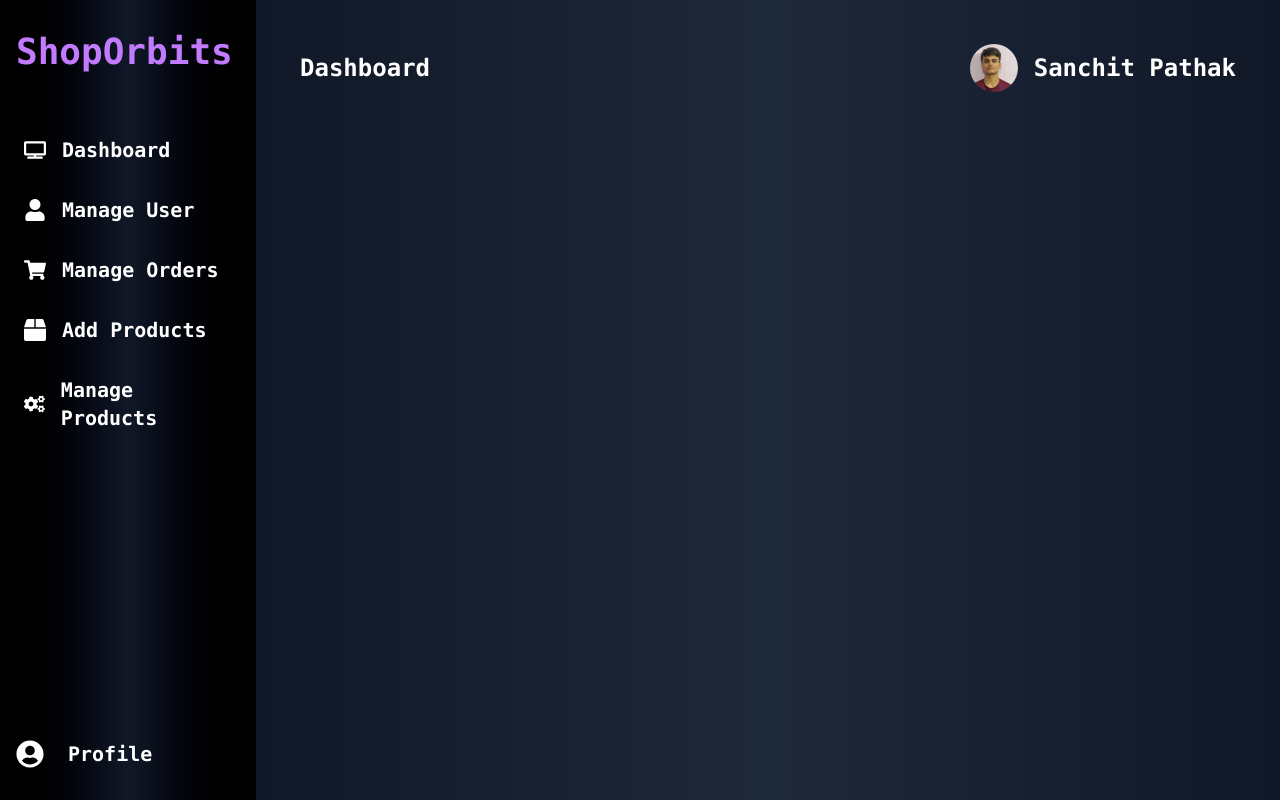
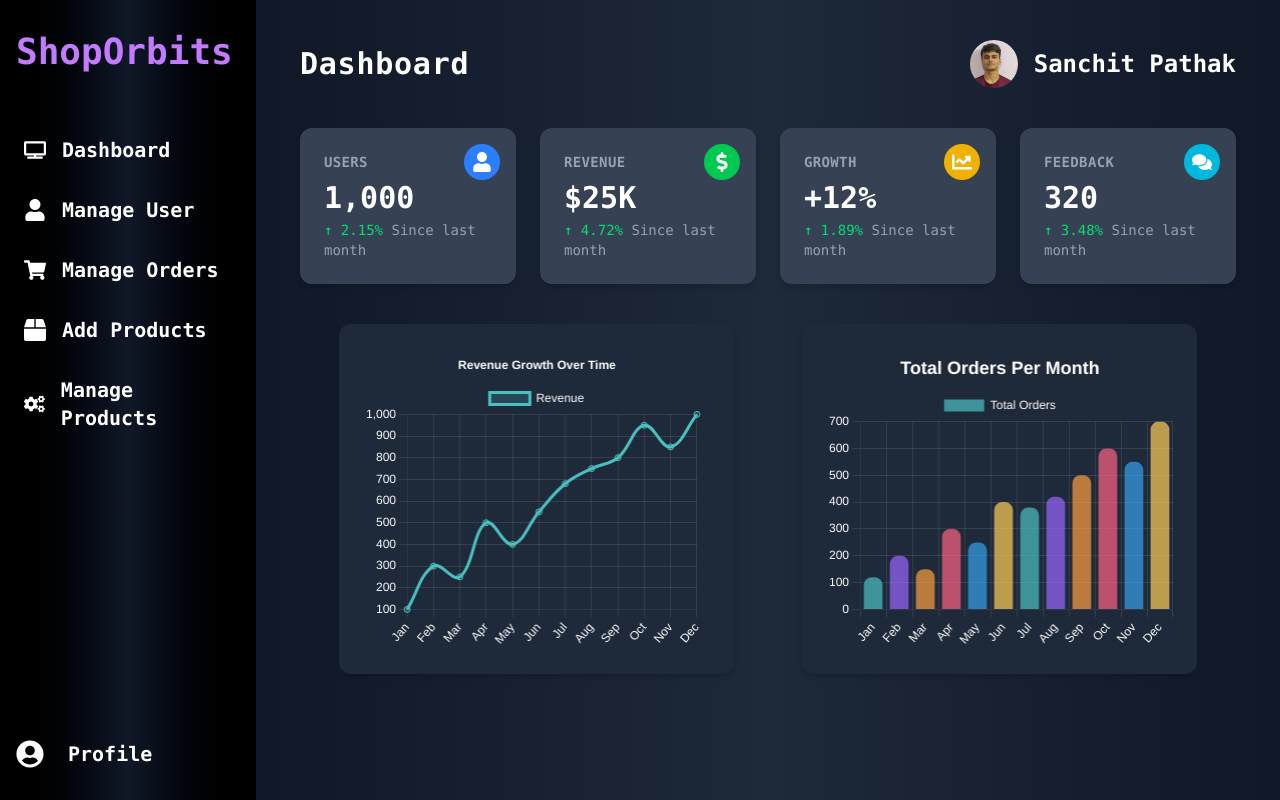
Before and after one commit to zenorbits/E-Commerce-App-Real-, a React app in the folder Frontend/: page /admin/dashboard in a window 1280 px wide. Built offline with nearby package versions, Linux system fonts and the light colour scheme; the HTML template or start-up script is replaced by a standard one.

Commit message:
Dashboard Ui complete

```diff
--- a/Frontend/package.json
+++ b/Frontend/package.json
@@ -16,8 +16,10 @@
     "@reduxjs/toolkit": "^2.11.2",
     "@tailwindcss/vite": "^4.1.18",
     "axios": "^1.13.2",
+    "chart.js": "^4.5.1",
     "motion": "^12.24.12",
     "react": "^19.2.0",
+    "react-chartjs-2": "^5.3.1",
     "react-dom": "^19.2.0",
     "react-icons": "^5.5.0",
     "react-redux": "^9.2.0",
--- a/Frontend/src/components/admin/AdminPage.jsx
+++ b/Frontend/src/components/admin/AdminPage.jsx
@@ -7,13 +7,12 @@ const AdminDashboard = () => {
   return (
     <div>
       <main>
-        <div className="sidebar flex">
-          {/* Sidebar */}
-          <AdminSidebar />
+        {/* Sidebar */}
+        <AdminSidebar />
 
-          {/* Main Content */}
+        {/* Main content wrapper */}
+        <div className=" lg:ml-64">
           <Routes>
-            {/* Use path instead of to */}
             <Route path="dashboard" element={<Dashboard />} />
           </Routes>
         </div>
--- a/Frontend/src/components/admin/AdminSidebar.jsx
+++ b/Frontend/src/components/admin/AdminSidebar.jsx
@@ -1,70 +1,50 @@
-import { motion, stagger } from "motion/react"
-import { FaTv } from "react-icons/fa";
-import { FaUser } from "react-icons/fa";
-import { FaShoppingCart } from "react-icons/fa";
-import { FaBox } from "react-icons/fa";
-import { FaCogs } from "react-icons/fa";
-import { FaUserCircle } from "react-icons/fa";
+import { motion } from "motion/react";
+import { FaTv, FaUser, FaShoppingCart, FaBox, FaCogs, FaUserCircle } from "react-icons/fa";
 import { Link } from "react-router-dom";
+import { useState } from "react";
+
 const AdminSidebar = () => {
-
     const MotionLink = motion.create(Link);
+    const [isOpen, setIsOpen] = useState(false);
 
     const adminFeatures = [
-        {
-            title: 'Dashboard',
-            icon: <FaTv size={22} />,
-            path: "/admin/dashboard"
-        },
-        {
-            title: 'Manage User',
-            icon: <FaUser size={22} />,
-            path: "/admin/users"
-        },
-        {
-            title: 'Manage Orders',
-            icon: <FaShoppingCart size={22} />,
-            path: "/admin/orders"
-        },
-        {
-            title: 'Add Products',
-            icon: <FaBox size={22} />,
-            path: "/admin/products/add"
-        },
-        {
-            title: 'Manage Products',
-            icon: <FaCogs size={22} />,
-            path: "/admin/products/manage"
-        },
+        { title: 'Dashboard', icon: <FaTv size={22} />, path: "/admin/dashboard" },
+        { title: 'Manage User', icon: <FaUser size={22} />, path: "/admin/users" },
+        { title: 'Manage Orders', icon: <FaShoppingCart size={22} />, path: "/admin/orders" },
+        { title: 'Add Products', icon: <FaBox size={22} />, path: "/admin/products/add" },
+        { title: 'Manage Products', icon: <FaCogs size={22} />, path: "/admin/products/manage" },
     ];
 
+    return (
+        <>
+            {/* Toggle button visible only on mobile & tablet */}
+            <button
+                className="lg:hidden fixed top-4 left-4 z-50 text-white bg-purple-600 p-2 rounded-md"
+                onClick={() => setIsOpen(!isOpen)}
+            >
+                ☰
+            </button>
 
-
-
-
-    return (
-        <div className="min-h-screen w-64 ">
-            <div className="main-side hidden sm:flex h-screen w-64 bg-gradient-to-r from-black via-gray-900 to-black text-white px-4 py-8  flex-col justify-between ">
-                <div className="title-list ">
+            {/* Sidebar */}
+            <div
+                className={`fixed top-0 left-0 h-screen w-64 bg-gradient-to-r from-black via-gray-900 to-black text-white px-4 py-8 flex flex-col justify-between transform transition-transform duration-300 z-40
+        ${isOpen ? "translate-x-0" : "-translate-x-full"} lg:translate-x-0`}
+            >
+                <div className="title-list">
                     <div className="title text-4xl font-extrabold text-purple-400">
-                        <motion.h1
-                            initial={{
-                                opacity: 0
-                            }}
-                            animate={{
-                                opacity: 1
-                            }}
-                            transition={{
-                                duration: 1.5,
-                            }}
-                        >
+                        <motion.h1 initial={{ opacity: 0 }} animate={{ opacity: 1 }} transition={{ duration: 1.5 }}>
                             ShopOrbits
                         </motion.h1>
                     </div>
                     <div className="list flex pt-16 h-1/2 px-2">
-                        <motion.ul  className="flex flex-col items-start text-xl font-bold gap-8">
+                        <motion.ul className="flex flex-col items-start text-xl font-bold gap-8">
                             {adminFeatures.map((features, idx) => (
-                                <MotionLink  to={features.path} key={idx} className="flex items-center gap-4 hover:text-purple-300 hover:translate-x-1 transition-all">
+                                <MotionLink
+                                    to={features.path}
+                                    key={idx}
+                                    className="flex items-center gap-4 hover:text-purple-300 hover:translate-x-1 transition-all"
+                                    onClick={() => setIsOpen(false)} // close sidebar on link click (mobile/tablet)
+                                >
                                     {features.icon}
                                     {features.title}
                                 </MotionLink>
@@ -77,8 +57,16 @@ const AdminSidebar = () => {
                     <div className="h1">Profile</div>
                 </div>
             </div>
-        </div>
-    )
-}
 
-export default AdminSidebar
+            {/* Backdrop for mobile/tablet when sidebar is open */}
+            {isOpen && (
+                <div
+                    className="fixed inset-0 bg-black bg-opacity-50 z-30 lg:hidden"
+                    onClick={() => setIsOpen(false)}
+                />
+            )}
+        </>
+    );
+};
+
+export default AdminSidebar;
--- /dev/null
+++ b/Frontend/src/components/admin/BarChart.jsx
@@ -0,0 +1,64 @@
+import {
+  Chart as ChartJS,
+  CategoryScale,
+  LinearScale,
+  BarElement,
+  Title,
+  Tooltip,
+  Legend
+} from "chart.js";
+import { Bar } from "react-chartjs-2";
+import React from "react";
+
+// Register Chart.js modules
+ChartJS.register(CategoryScale, LinearScale, BarElement, Title, Tooltip, Legend);
+
+const BarChart = () => {
+  const data = {
+    labels: ["Jan","Feb","Mar","Apr","May","Jun","Jul","Aug","Sep","Oct","Nov","Dec"],
+    datasets: [
+      {
+        label: "Total Orders",
+        data: [120,200,150,300,250,400,380,420,500,600,550,700],
+        backgroundColor: [
+          "rgba(75, 192, 192, 0.7)",
+          "rgba(153, 102, 255, 0.7)",
+          "rgba(255, 159, 64, 0.7)",
+          "rgba(255, 99, 132, 0.7)",
+          "rgba(54, 162, 235, 0.7)",
+          "rgba(255, 206, 86, 0.7)",
+          "rgba(75, 192, 192, 0.7)",
+          "rgba(153, 102, 255, 0.7)",
+          "rgba(255, 159, 64, 0.7)",
+          "rgba(255, 99, 132, 0.7)",
+          "rgba(54, 162, 235, 0.7)",
+          "rgba(255, 206, 86, 0.7)",
+        ],
+        borderRadius: 8,
+      },
+    ],
+  };
+
+  const options = {
+    responsive: true,
+    maintainAspectRatio: false,
+    plugins: {
+      legend: { position: "top", labels: { color: "white" } },
+      title: { display: true, text: "Total Orders Per Month", color: "white", font: { size: 18, weight: "bold" } },
+    },
+    scales: {
+      x: { ticks: { color: "white" }, grid: { color: "rgba(255,255,255,0.1)" } },
+      y: { ticks: { color: "white" }, grid: { color: "rgba(255,255,255,0.1)" } },
+    },
+  };
+
+  return (
+    <div className="px-6 flex-1">
+      <div className="bg-gray-800 rounded-xl p-6 shadow-md w-full h-[350px]">
+        <Bar data={data} options={options} />
+      </div>
+    </div>
+  );
+};
+
+export default BarChart;
--- a/Frontend/src/components/admin/Dashboard.jsx
+++ b/Frontend/src/components/admin/Dashboard.jsx
@@ -1,17 +1,100 @@
 import React from 'react'
 import profilePhoto from '../../assets/MeraPhoto.jpeg'
+import { FaUser, FaDollarSign, FaChartLine, FaComments } from "react-icons/fa"
+import LineChart from './LineChart'
+import BarChart from './BarChart'
+
+const stats = [
+    {
+        title: "USERS",
+        value: "1,000",
+        trend: "↑ 2.15%",
+        trendText: "Since last month",
+        trendColor: "text-green-400",
+        icon: <FaUser className="text-white" size={20} />,
+        iconBg: "bg-blue-500"
+    },
+    {
+        title: "REVENUE",
+        value: "$25K",
+        trend: "↑ 4.72%",
+        trendText: "Since last month",
+        trendColor: "text-green-400",
+        icon: <FaDollarSign className="text-white" size={20} />,
+        iconBg: "bg-green-500"
+    },
+    {
+        title: "GROWTH",
+        value: "+12%",
+        trend: "↑ 1.89%",
+        trendText: "Since last month",
+        trendColor: "text-green-400",
+        icon: <FaChartLine className="text-white" size={20} />,
+        iconBg: "bg-yellow-500"
+    },
+    {
+        title: "FEEDBACK",
+        value: "320",
+        trend: "↑ 3.48%",
+        trendText: "Since last month",
+        trendColor: "text-green-400",
+        icon: <FaComments className="text-white" size={20} />,
+        iconBg: "bg-cyan-500"
+    }
+]
+
 const Dashboard = () => {
     return (
-        <div className='w-screen'>
-            <div className="main bg-gradient-to-r from-gray-900 via-gray-800 to-gray-900 w-full h-screen text-white p-5">
-                <div className="title-profilename flex justify-between items-center p-6">
-                    <div className="title text-2xl font-extrabold">
+        <div className=" ">
+            <div className="main bg-gradient-to-r from-gray-900 via-gray-800 to-gray-900 w-full min-h-screen text-white px-5 py-10 flex flex-col gap-10">
+
+                {/* Header */}
+                <div className="title-profilename flex flex-col md:flex-row justify-between items-center px-6 gap-4">
+                    <div className="title text-3xl font-extrabold tracking-wide">
                         <h1>Dashboard</h1>
                     </div>
                     <div className="profilename flex gap-4 items-center">
-                        <div className="photo w-12 h-12  rounded-full  object-center overflow-hidden"> <img src={profilePhoto} alt="" className=' object-cover overflow-hidden h-12 w-12'/></div>
-                        <div className="name font-extrabold text-2xl"> Sanchit Pathak</div>
+                        <div className="photo w-12 h-12 rounded-full overflow-hidden">
+                            <img src={profilePhoto} alt="Profile" className="object-cover h-12 w-12" />
+                        </div>
+                        <div className="name font-extrabold text-2xl">Sanchit Pathak</div>
+                    </div>
+                </div>
 
+                {/* Stat Cards */}
+                <div className="grid grid-cols-1 sm:grid-cols-2 lg:grid-cols-4 gap-6 px-6">
+                    {stats.map((stat, index) => (
+                        <div
+                            key={index}
+                            className="bg-gray-700 text-white rounded-xl p-6 shadow-md hover:shadow-lg transition-transform duration-300 relative"
+                        >
+                            {/* Icon Badge */}
+                            <div className={`absolute top-4 right-4 ${stat.iconBg} rounded-full p-2`}>
+                                {stat.icon}
+                            </div>
+
+                            {/* Title */}
+                            <div className="text-sm font-semibold text-gray-400 mb-2 tracking-wide">
+                                {stat.title}
+                            </div>
+
+                            {/* Value */}
+                            <div className="text-3xl font-bold">{stat.value}</div>
+
+                            {/* Trend */}
+                            <div className={`text-sm mt-1 font-medium ${stat.trendColor}`}>
+                                {stat.trend} <span className="text-gray-400">{stat.trendText}</span>
+                            </div>
+                        </div>
+                    ))}
+                </div>
+
+                <div className="chart flex flex-wrap gap-5  items-center justify-center">
+                    <div className="w-full md:w-[48%] lg:w-[45%]">
+                        <LineChart />
+                    </div>
+                    <div className="w-full md:w-[48%] lg:w-[45%]">
+                        <BarChart />
                     </div>
                 </div>
             </div>
--- /dev/null
+++ b/Frontend/src/components/admin/LineChart.jsx
@@ -0,0 +1,61 @@
+import {
+  Chart as ChartJS,
+  CategoryScale,
+  LinearScale,
+  PointElement,
+  LineElement,
+  Title,
+  Tooltip,
+  Legend
+} from "chart.js";
+import { Line } from "react-chartjs-2";
+import React from "react";
+
+// Register Chart.js modules
+ChartJS.register(
+  CategoryScale,
+  LinearScale,
+  PointElement,
+  LineElement,
+  Title,
+  Tooltip,
+  Legend
+);
+
+const LineChart = () => {
+  const data = {
+    labels: ["Jan","Feb","Mar","Apr","May","Jun","Jul","Aug","Sep","Oct","Nov","Dec"],
+    datasets: [
+      {
+        label: "Revenue",
+        data: [100,300,250,500,400,550,680,750,800,950,850,1000],
+        borderColor: "rgb(75, 192, 192)",
+        backgroundColor: "rgba(75, 192, 192, 0.2)",
+        tension: 0.4,
+      },
+    ],
+  };
+
+  const options = {
+    responsive: true,
+    maintainAspectRatio: false,
+    plugins: {
+      legend: { position: "top", labels: { color: "white" } },
+      title: { display: true, text: "Revenue Growth Over Time", color: "white" },
+    },
+    scales: {
+      x: { ticks: { color: "white" }, grid: { color: "rgba(255,255,255,0.1)" } },
+      y: { ticks: { color: "white" }, grid: { color: "rgba(255,255,255,0.1)" } },
+    },
+  };
+
+  return (
+    <div className="px-6 flex-1">
+      <div className="bg-gray-800 rounded-xl p-6 shadow-md w-full h-[350px]">
+        <Line data={data} options={options} />
+      </div>
+    </div>
+  );
+};
+
+export default LineChart;
```
Also changed, not shown: 1 other file (tests, documents, lock files or other folders).
